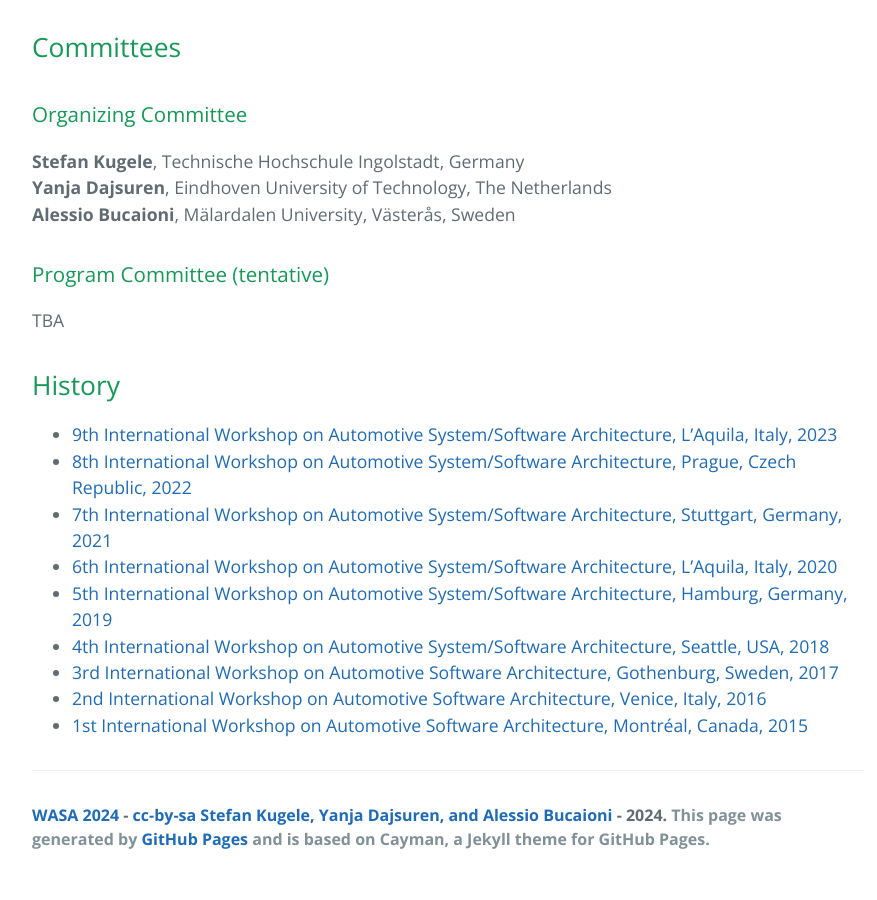
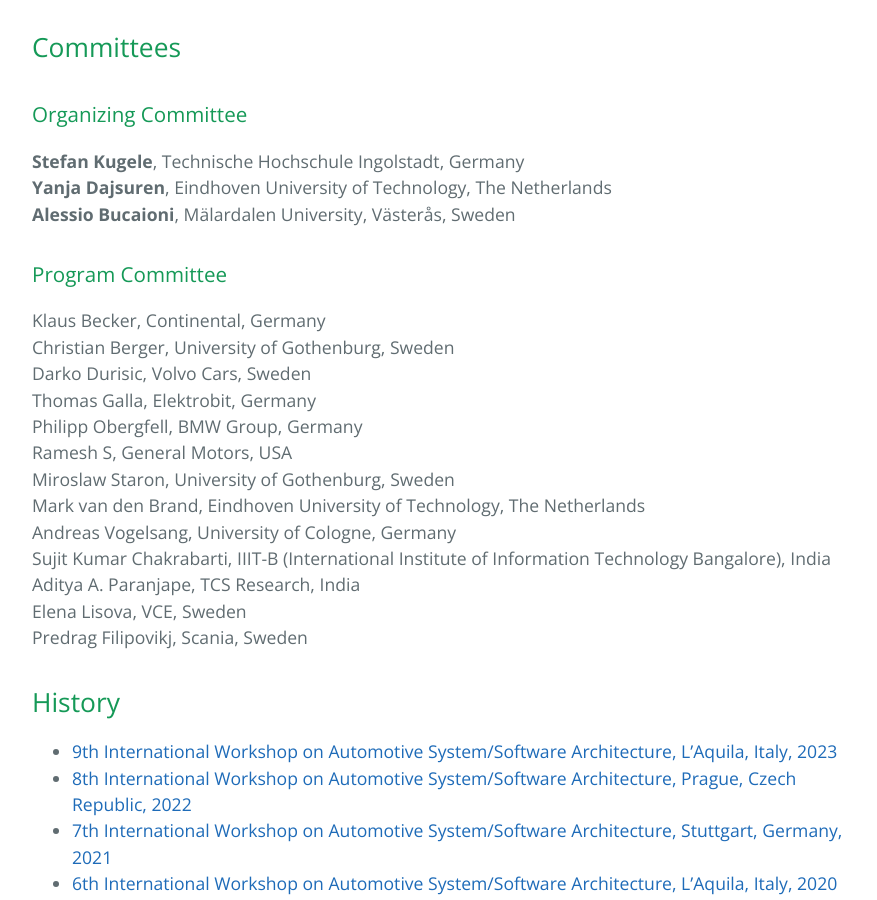
Before and after one commit to WASA-Workshop/2024, a Jekyll site: the page built from index.md, in a window 1280 px wide and 900 px high, scrolled down 2560 px. Shown: the whole window, without its empty margins (192-1069 px from the left). Built offline with Jekyll 4.4.1, drawn with Linux system fonts in a browser that asks for light colours; our own code applies the rules of GitHub Pages for plain Markdown files.

Commit message:
Update index.md
added PC

```diff
--- a/index.md
+++ b/index.md
@@ -67,9 +67,21 @@ TBA
 **Alessio Bucaioni**, Mälardalen University, Västerås, Sweden
 
 
-### Program Committee (tentative)
+### Program Committee
 
-TBA
+Klaus Becker, Continental, Germany\
+Christian Berger, University of Gothenburg, Sweden\
+Darko Durisic, Volvo Cars, Sweden\
+Thomas Galla, Elektrobit, Germany\
+Philipp Obergfell, BMW Group, Germany\
+Ramesh S, General Motors, USA\
+Miroslaw Staron, University of Gothenburg, Sweden\
+Mark van den Brand, Eindhoven University of Technology, The Netherlands\
+Andreas Vogelsang, University of Cologne, Germany\
+Sujit Kumar Chakrabarti, IIIT-B (International Institute of Information Technology Bangalore), India\
+Aditya A. Paranjape, TCS Research, India\
+Elena Lisova, VCE, Sweden\
+Predrag Filipovikj, Scania, Sweden
 
 ## History
 
```
